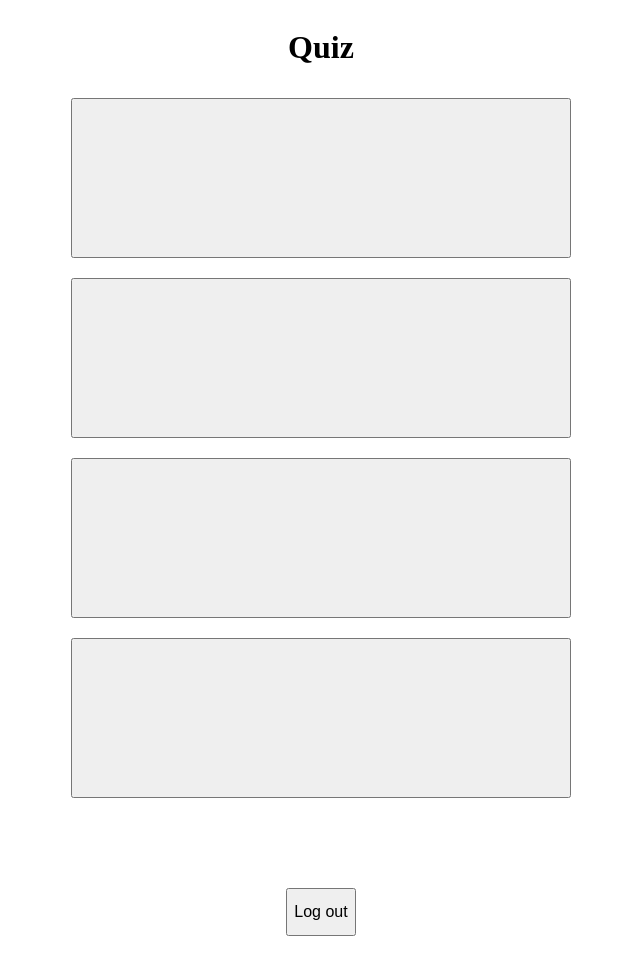
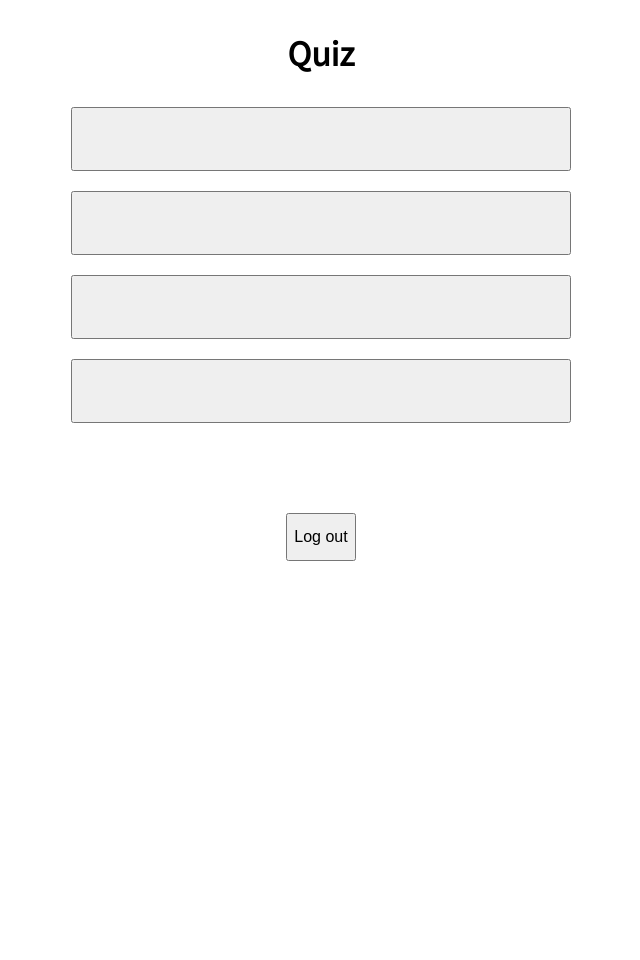
Before and after one commit to violetspecs/kanji-study, a Django app: page /quiz/answer in a window 1280 px wide. Shown: the whole page, without its empty margins (319-959 px from the left). After the commit the page ends 561 px from the top, so only its background shows below. Run offline with Django 3.2, Linux system fonts and the light colour scheme; the visitor is signed in with stand-in values (Sample User, id 1); data that the repository does not hold is empty.

Commit message:
Update font style

```diff
--- a/login/static/login/style.css
+++ b/login/static/login/style.css
@@ -1,3 +1,7 @@
+body {
+    font-family: 'Noto Sans JP', sans-serif;
+}
+
 h1 {
     color: #212922;
     font-size: 6rem;
--- a/login/templates/login/index.html
+++ b/login/templates/login/index.html
@@ -3,6 +3,9 @@
         <title>Kanji Quiz</title>
         {% load static %}
 
+        <link rel="preconnect" href="https://fonts.googleapis.com">
+        <link rel="preconnect" href="https://fonts.gstatic.com" crossorigin>
+        <link href="https://fonts.googleapis.com/css2?family=Noto+Sans+JP&display=swap" rel="stylesheet">
         <link rel="stylesheet" type="text/css" href="{% static 'login/style.css' %}">
     </head>
     <body>
--- a/login/templates/login/signup.html
+++ b/login/templates/login/signup.html
@@ -3,6 +3,9 @@
         <title>Signup</title>
         {% load static %}
 
+        <link rel="preconnect" href="https://fonts.googleapis.com">
+        <link rel="preconnect" href="https://fonts.gstatic.com" crossorigin>
+        <link href="https://fonts.googleapis.com/css2?family=Noto+Sans+JP&display=swap" rel="stylesheet">
         <link rel="stylesheet" type="text/css" href="{% static 'login/style.css' %}">
     </head>
     <body>
--- a/quiz/static/quiz/style.css
+++ b/quiz/static/quiz/style.css
@@ -1,3 +1,7 @@
+body {
+    font-family: 'Noto Sans JP', sans-serif;
+}
+
 .container {
     display: flex;
     align-items: center;
@@ -87,6 +91,7 @@ button {
     .option-button {
         margin: 10px;
         font-size: 1.5rem;
+        height: 4rem;
     }
 
     .kanji-display {
@@ -96,4 +101,8 @@ button {
     .kanji-char {
         font-size: 2em;
     }
+
+    h2 {
+        font-size: 2rem;
+    }
 }
--- a/quiz/templates/quiz/answer.html
+++ b/quiz/templates/quiz/answer.html
@@ -3,6 +3,9 @@
         <title>Kanji Quiz</title>
         {% load static %}
 
+        <link rel="preconnect" href="https://fonts.googleapis.com">
+        <link rel="preconnect" href="https://fonts.gstatic.com" crossorigin>
+        <link href="https://fonts.googleapis.com/css2?family=Noto+Sans+JP&display=swap" rel="stylesheet">
         <link rel="stylesheet" type="text/css" href="{% static 'quiz/style.css' %}">
     </head>
     <body>
--- a/quiz/templates/quiz/index.html
+++ b/quiz/templates/quiz/index.html
@@ -3,6 +3,9 @@
         <title>Kanji Quiz</title>
         {% load static %}
 
+        <link rel="preconnect" href="https://fonts.googleapis.com">
+        <link rel="preconnect" href="https://fonts.gstatic.com" crossorigin>
+        <link href="https://fonts.googleapis.com/css2?family=Noto+Sans+JP&display=swap" rel="stylesheet">
         <link rel="stylesheet" type="text/css" href="{% static 'quiz/style.css' %}">
     </head>
     <body>
--- a/quiz/templates/quiz/result.html
+++ b/quiz/templates/quiz/result.html
@@ -3,6 +3,9 @@
         <title>Kanji Quiz</title>
         {% load static %}
 
+        <link rel="preconnect" href="https://fonts.googleapis.com">
+        <link rel="preconnect" href="https://fonts.gstatic.com" crossorigin>
+        <link href="https://fonts.googleapis.com/css2?family=Noto+Sans+JP&display=swap" rel="stylesheet">
         <link rel="stylesheet" type="text/css" href="{% static 'quiz/style.css' %}">
     </head>
     <body>
```
